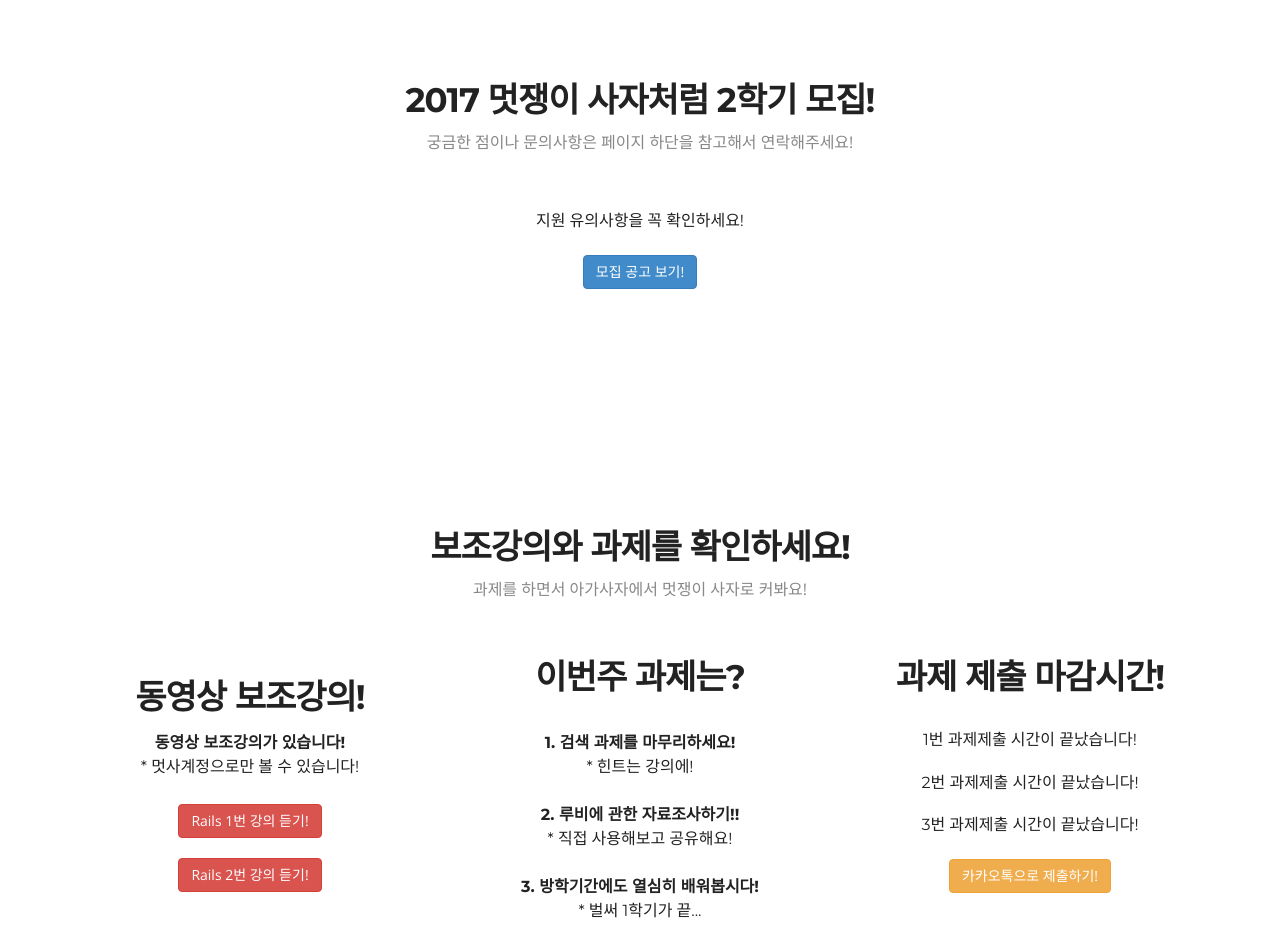
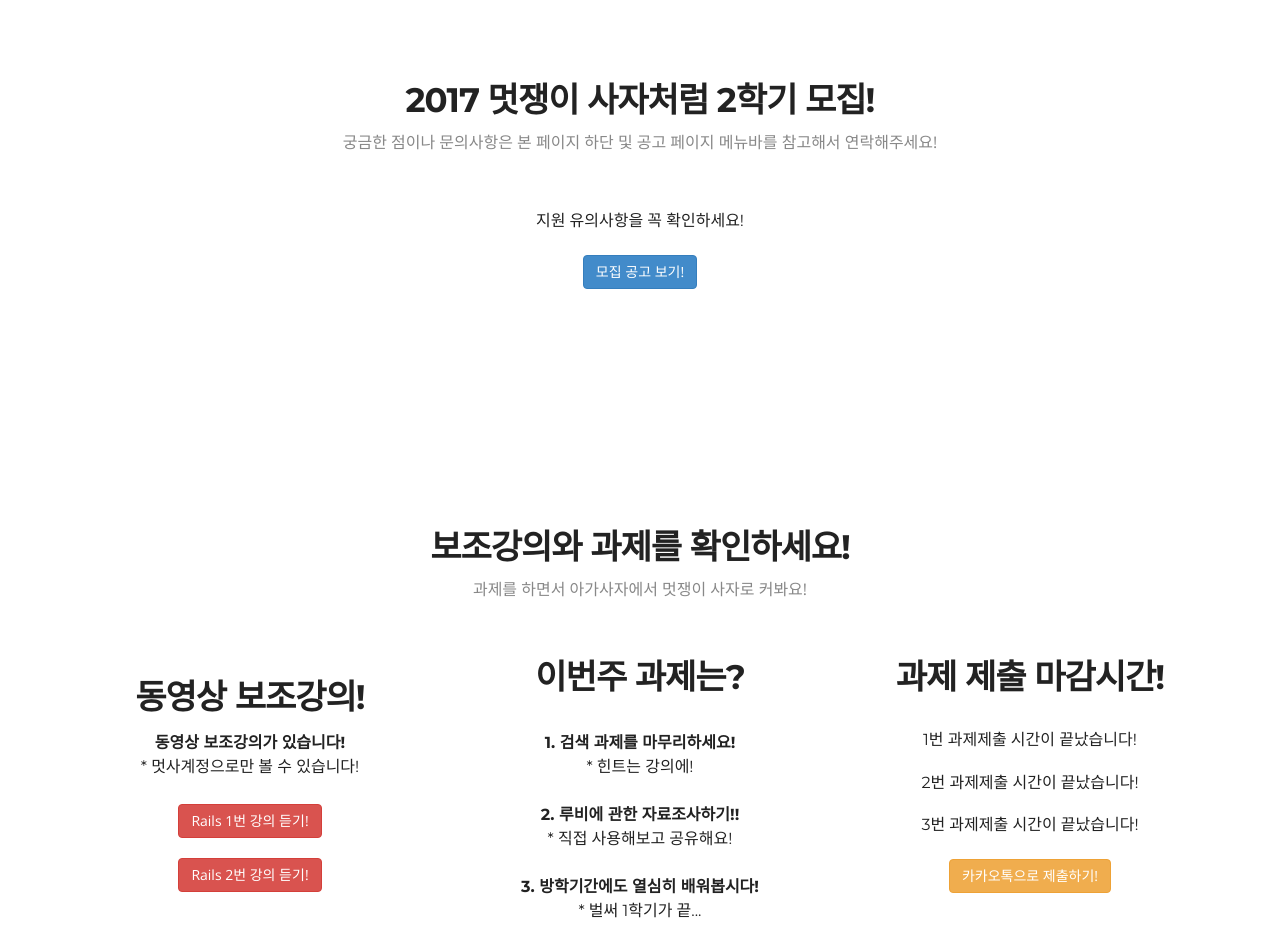
Before and after one commit to knulikelion/knulikelion.github.io, a website: page index.html in a window 1280 px wide. Shown: the part 980-1914 px from the top of the page. Drawn offline with nearby package versions, Linux system fonts and the light colour scheme; a script that the page names is missing; files whose address does not match are found by name.

Commit message:
apply page

```diff
--- a/index.html
+++ b/index.html
@@ -79,7 +79,7 @@
     <!--main-section-start-->
     <div class="container">
       <h2>2017 멋쟁이 사자처럼 2학기 모집!</h2>
-      <h6 style="text-align:center;">궁금한 점이나 문의사항은 페이지 하단을 참고해서 연락해주세요!</h6>
+      <h6 style="text-align:center;">궁금한 점이나 문의사항은 본 페이지 하단 및 공고 페이지 메뉴바를 참고해서 연락해주세요!</h6>
       <div class="row">
         <figure class="col-lg-12 col-sm-12  text-right wow fadeInLeft delay-02s">
           <div class="service-list">
```
